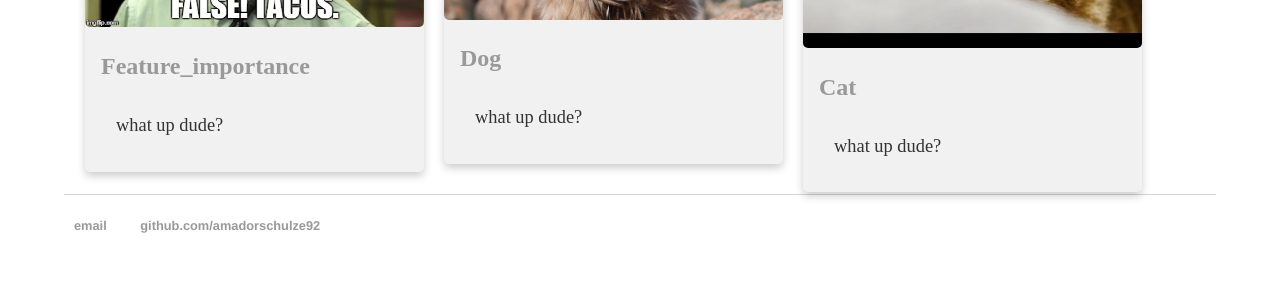
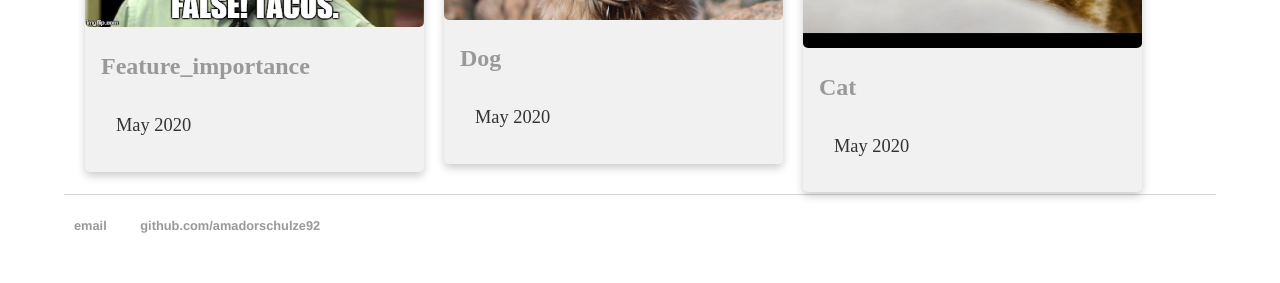
Before and after one commit to amadorschulze92/amadorschulze92.github.io, a Jekyll site: the page built from index.html, in a window 1280 px wide. Shown: the part 1116-1399 px from the top of the page. Built offline with Jekyll 4.4.1, drawn with Linux system fonts in a browser that asks for light colours.

Commit message:
plz show up dates

```diff
--- a/index.html
+++ b/index.html
@@ -39,7 +39,7 @@
               <a href="{{ post.url }}">
                 <h2>{{ post.title }}</h2>
               </a>
-              <p>what up dude?</p>
+              <p>{{ post.date | date: "%B %Y" }}</p>
             </div>
           </div>
         </div>
```
